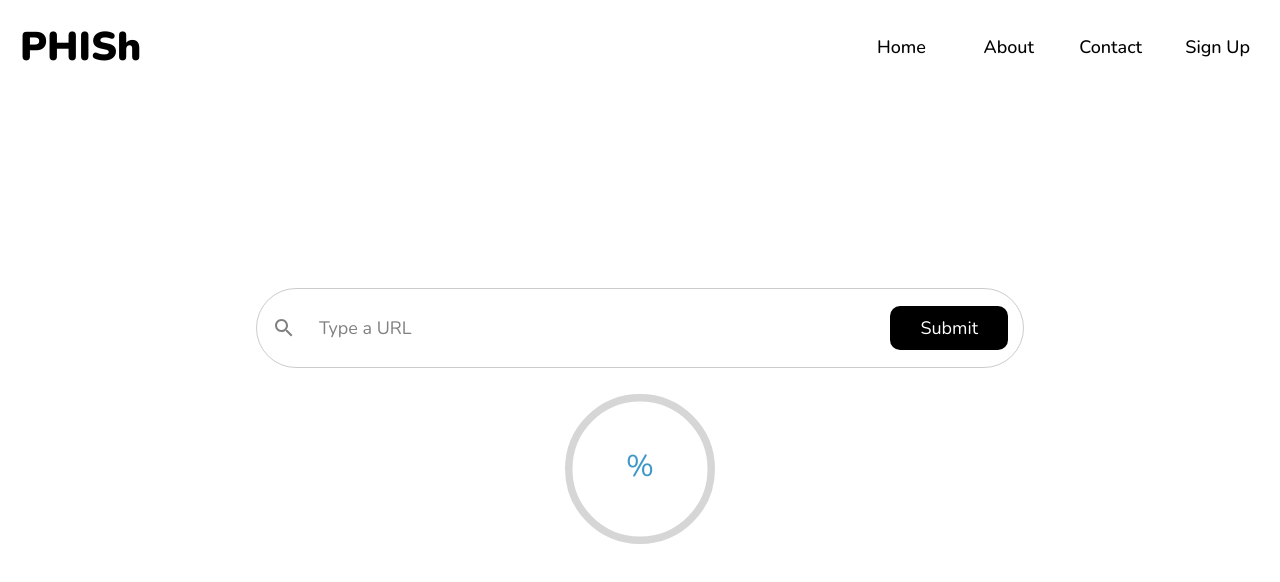
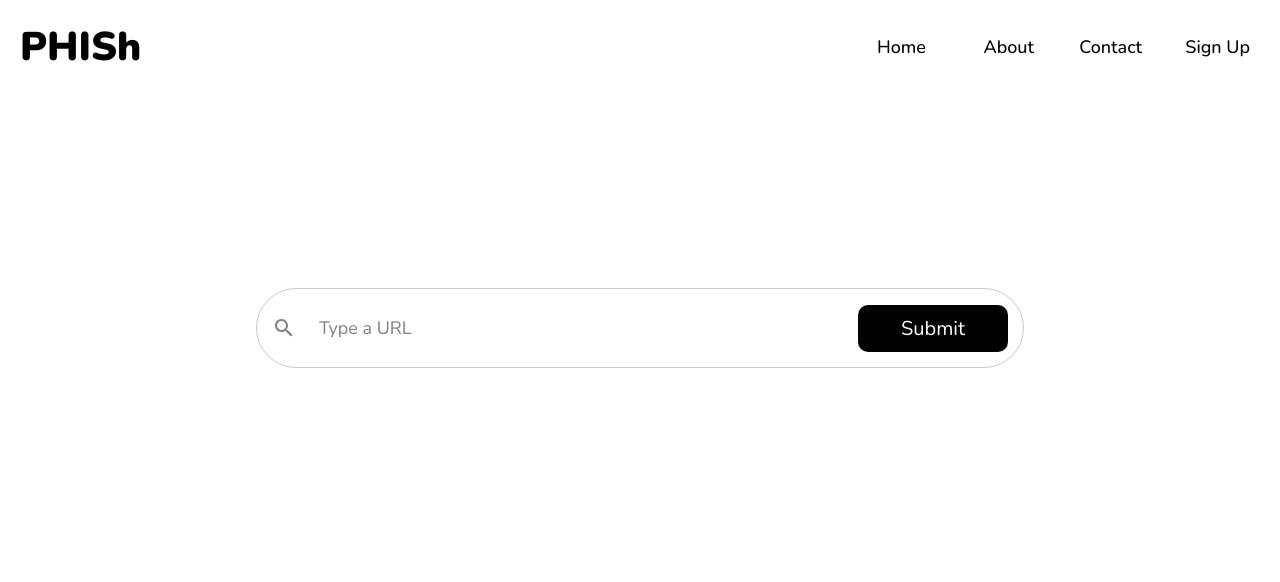
Before and after one commit to horpemee/phishurl, a React (Create React App) app: page / in a window 1280 px wide. Shown: the top 582 px of the page. Built offline with nearby package versions, Linux system fonts and the light colour scheme.

Commit message:
added spinner

```diff
--- a/src/components/searchbar/Search.jsx
+++ b/src/components/searchbar/Search.jsx
@@ -1,41 +1,44 @@
-import React from "react";
+import React, { useState } from "react";
 import SearchIcon from "@mui/icons-material/Search";
 import "./Search.scss";
-import { RotatingLines } from "react-loader-spinner";
+import Spinner from "../spinner/Spinner";
+// import { RotatingLines } from "react-loader-spinner";
 
 const Search = ({ value, setValue }) => {
+  const [loading, setLoading] = useState(false);
+  const [inputDisabled, setInputDisabled] = useState(false);
+  const [showButton, setShowButton] = useState(true);
+
+  function handleSubmit() {
+    setLoading(true);
+    setInputDisabled(true);
+    setShowButton(showButton);
+  }
+
+  // function disableInput() {
+  //   setInputDisabled(false);
+  // }
+
   return (
     <>
-      <div className="search-wrapper">
       <div className="search-bar">
         <SearchIcon className="icon" />
         <input
           type="url"
           placeholder="Type a URL"
           className="search"
+          disabled={inputDisabled}
           onChange={(e) => setValue(e.target.value)}
           value={value}
         />
-          <button
-            className="submit"
-            type="submit"
-            onClick={(e) => {
-              e.preventDefault();
-              RotatingLines.toggle("show");
-            }}
-          >
+        <div className="submit">
+          {loading && <Spinner />}
+          {showButton && (
+            <button type="submit" className="submit" onClick={handleSubmit}>
               Submit
             </button>
+          )}
         </div>
-      </div>
-      <div className="loader">
-        <RotatingLines
-          strokeColor="grey"
-          strokeWidth="3"
-          animationDuration="0.75"
-          width=""
-          visible={false}
-        />
       </div>
     </>
   );
--- a/src/components/searchbar/Search.scss
+++ b/src/components/searchbar/Search.scss
@@ -1,5 +1,4 @@
-.search-wrapper {
-  // padding: 20px 20px;
+.search-bar {
   height: 80px;
   position: absolute;
   border: 1px solid #ccc;
@@ -14,13 +13,9 @@
   align-items: center;
   display: flex;
 
-  .search-bar {
   padding: 15px;
-    display: flex;
-    // color: gray;
-    justify-content: center;
+
   gap: 20px;
-    align-items: center;
 
   .icon {
     color: gray;
@@ -33,6 +28,7 @@
     font-size: 18px;
     color: black;
     padding: 3px;
+    width: 1700px;
 
     &::placeholder {
       color: gray;
@@ -40,15 +36,22 @@
   }
 
   button {
+    float: right;
     width: 150px;
     padding: 10px;
     background: transparent;
-      font-size: 18px;
+    font-size: 20px;
     color: white;
     border-radius: 10px;
     background-color: black;
     border: none;
     cursor: pointer;
+    // outline: none;
+  }
+
+  button:hover {
+    color: black;
+    background-color: white;
+    border: 1px solid #ccc;
   }
 }
-}
--- a/src/components/spinner/Spinner.jsx
+++ b/src/components/spinner/Spinner.jsx
@@ -1,17 +1,13 @@
 import React from "react";
+import "./spinner.scss";
 
 import { RotatingLines } from "react-loader-spinner";
 
-export const Spinner = () => {
+function Spinner() {
   return (
-    <div>
-      <RotatingLines
-        strokeColor="grey"
-        strokeWidth="5"
-        animationDuration="0.75"
-        width="96"
-        visible={true}
-      />
+    <div className="spinner">
+      <RotatingLines strokeColor="#ccc" strokeWidth="3" visible={true} />
     </div>
   );
-};
+}
+export default Spinner;
--- /dev/null
+++ b/src/components/spinner/spinner.scss
@@ -0,0 +1,13 @@
+.spinner {
+  margin: auto;
+  //   display: flex;
+  position: absolute;
+  left: 300px;
+  // right: 100px;
+  //   right: 0;
+  top: 100px;
+  width: 25%;
+  //   animation-duration: 0.95;
+  overflow: hidden;
+  //   ;
+}
--- a/src/pages/home/Home.jsx
+++ b/src/pages/home/Home.jsx
@@ -2,7 +2,8 @@ import React, { useState } from "react";
 import Navbar from "../../components/navbar/Navbar";
 import "./home.scss";
 import Search from "../../components/searchbar/Search";
-import Progress from "../../components/progressbar/Progress";
+// import Progress from "../../components/progressbar/Progress";
+// import Spinner from "../../components/spinner/Spinner";
 
 const Home = () => {
   const [value, setValue] = useState("");
@@ -10,7 +11,7 @@ const Home = () => {
     <div className="wrapper">
       <Navbar />
       <Search value={value} setValue={setValue} />
-      <Progress value={value} />
+      {/*<Progress value={value} />*/}
     </div>
   );
 };
--- a/src/pages/home/home.scss
+++ b/src/pages/home/home.scss
@@ -0,0 +1,7 @@
+.wrapper {
+  display: flex;
+  flex-direction: column;
+  height: 100%;
+  width: 100%;
+  //   background-color: rebeccapurple;
+}
```
Lines whose indentation alone changed are shown as unchanged.
